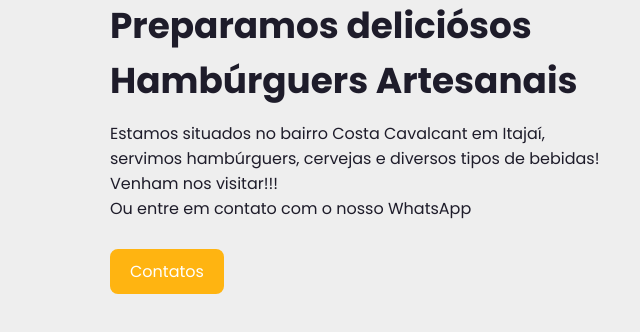
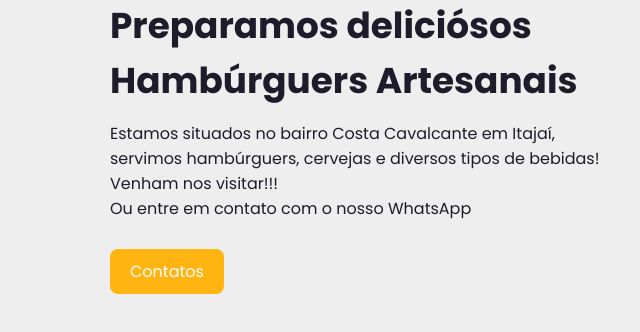
Before and after one commit to erwin-hc/burguer-site, a plain HTML site: page index.html in a window 1280 px wide. Shown: the part 920-1252 px from the top of the page, 542-1182 px from the left. Drawn offline with nearby package versions, Linux system fonts and the light colour scheme.

Commit message:
Update index.html

```diff
--- a/index.html
+++ b/index.html
@@ -49,7 +49,7 @@
         <div class="about-text">
             <span>Sobre nós</span>
             <h2>Preparamos deliciósos<br>Hambúrguers Artesanais </h2>
-            <p>Estamos situados no bairro Costa Cavalcant em Itajaí, servimos hambúrguers, cervejas e diversos tipos de bebidas!<br>
+            <p>Estamos situados no bairro Costa Cavalcante em Itajaí, servimos hambúrguers, cervejas e diversos tipos de bebidas!<br>
             Venham nos visitar!!!<br>
         Ou entre em contato com o nosso WhatsApp</p>
             <a href="#contact" class="btn">Contatos</a>
```
